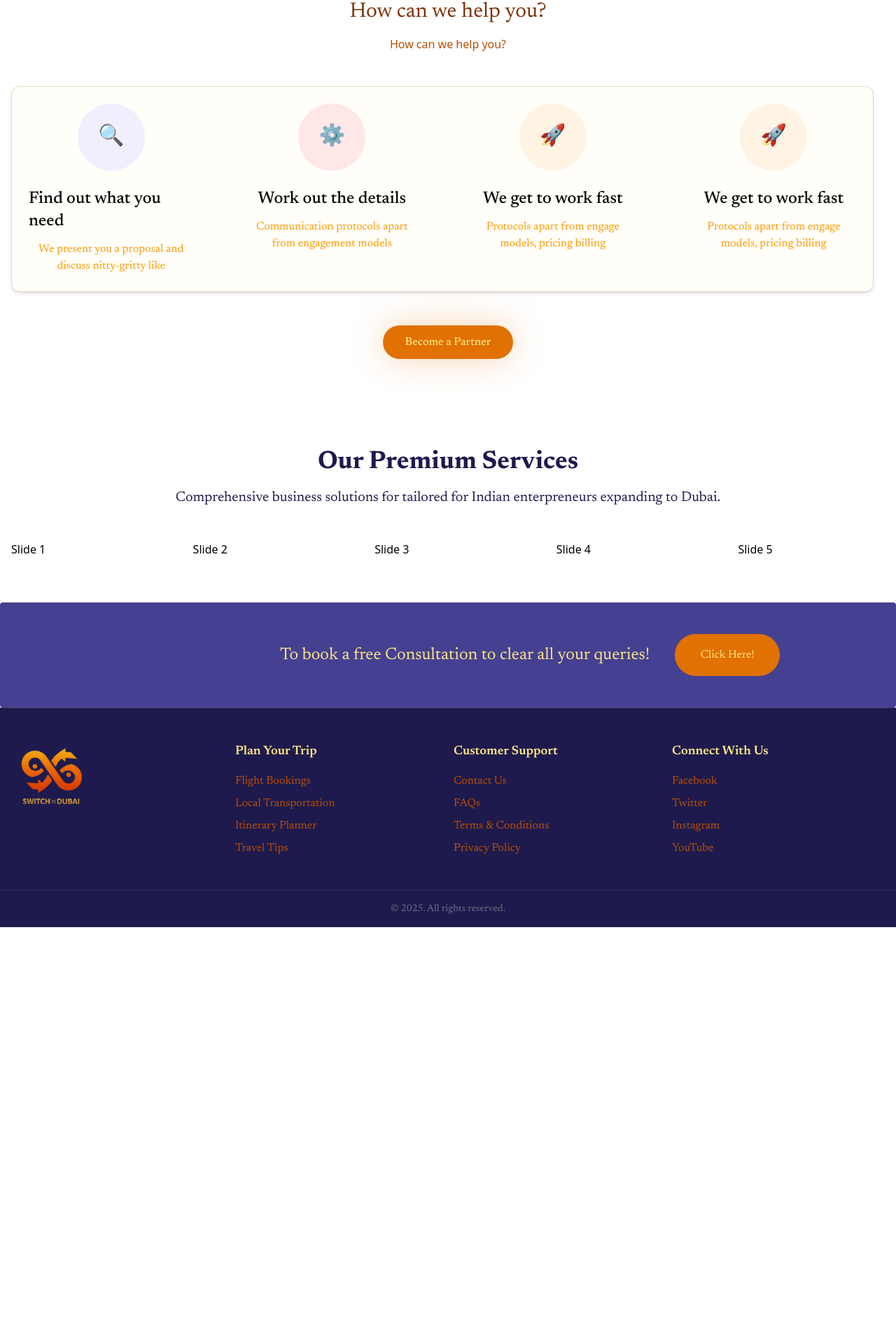
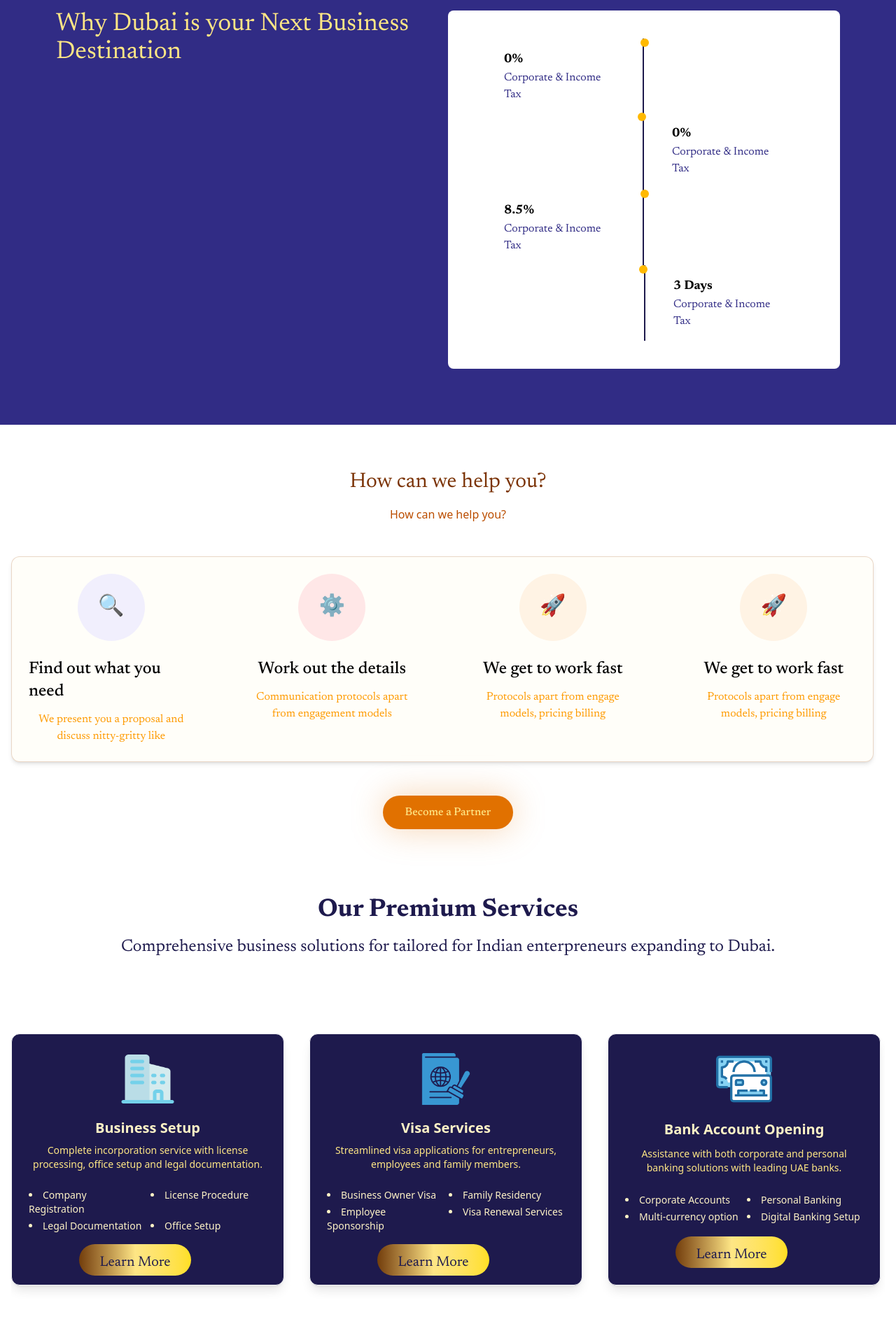
Before and after one commit to Saleemahmh/client, a React (Vite) app: page / in a window 1280 px wide. Shown: the part 1139-3054 px from the top of the page at 70% size. Before the commit the page ends 2464 px from the top, so only its background shows below. Built offline with nearby package versions, Linux system fonts and the light colour scheme.

Commit message:
Premium services implementation and Roadmap partial Implementation

```diff
--- a/src/components/Newsletter.jsx
+++ b/src/components/Newsletter.jsx
@@ -1,24 +1,32 @@
-import React from 'react';
-import { Link } from 'react-router-dom';
-import {motion} from "framer-motion";
+import React from "react";
+import { Link } from "react-router-dom";
+import { motion } from "framer-motion";
 
 const Newsletter = () => {
   return (
-    <div className='bg-indigo-900/90 flex items-center w-full md:h-[150px] h-[100px] rounded'>
-        <div className='flex items-center justify-center md:ml-100 m-3 text-amber-200 font-amarante'>
+    <section className="bg-indigo-900/90 grid grid-cols-1 md:grid-cols-3 ml-35 p-8 gap-10 max-w-7xl mx-auto w-[90%] my-20 md:h-[200px] rounded-xl">
+      <div className="flex flex-col items-center m-3 text-amber-200 font-amarante">
+        <h1 className="text-xl md:text-4xl font-bold w-[80%] text-center">
+          {" "}
+          Ready to make the switch?
+        </h1>
+      </div>
+      <div className="flex flex-col items-center m-3 text-amber-200 font-amarante">
+        <p className="text-sm md:text-2xl text-center">
+          {" "}
+          Tailored support for your success. Kick off your next chapter—book a meetup with us now.
+        </p>
+      </div>
+      <motion.button
+        className="flex justify-center h-[60px] md:w-[200px] w-[220px] m-9 cursor-pointer rounded-[50px] bg-indigo-950"
+        whileHover={{ scale: 1.1 }}
+        transition={{ type: "spring", stiffness: 400, damping: 10 }}
+      >
+        <Link className="text-xl text-bold font-amarante mt-4 bg-gradient-to-r from-yellow-200 via-amber-400 to-yellow-300 bg-clip-text text-transparent" to="/register">Schedule A Meetup!</Link>
+      </motion.button>
+    </section>
 
-            <h1 className='md:text-2xl'> To book a free Consultation to clear all your queries!</h1>
-            <motion.button
-                  className="h-[60px] md:w-[150px] w-[220px] m-1 cursor-pointer ml-9 rounded-[50px] bg-amber-600"
-                  whileHover={{ scale: 1.1 }}
-                  transition={{ type: "spring", stiffness: 400, damping: 10 }}
-                >
-                  <Link to="/register">Click Here!</Link>
-                </motion.button>
+  );
+};
 
-        </div>
-    </div>
-  )
-}
-
-export default Newsletter
+export default Newsletter;
--- a/src/components/PremiumServices.jsx
+++ b/src/components/PremiumServices.jsx
@@ -1,56 +1,161 @@
-import React from 'react';
-import { Swiper, SwiperSlide } from 'swiper/react';
+import React from "react";
+import { Link } from "react-router-dom";
+import {motion} from "framer-motion"
+import { BsChevronCompactLeft } from "react-icons/bs";
+import { BsChevronCompactRight } from "react-icons/bs";
+import { Swiper, SwiperSlide } from "swiper/react";
 
 // Import Swiper styles
-import 'swiper/css';
-import 'swiper/css/navigation';
+import "swiper/css";
+import "swiper/css/navigation";
+import { Navigation } from "swiper/modules";
+
+const premiumServices = [
+  {
+    serviceName: "Business Setup",
+    serviceIcon: "/src/assets/business.png",
+    serviceDesc:
+      "Complete incorporation service with license processing, office setup and legal documentation.",
+    services: [
+      "Company Registration",
+      "License Procedure",
+      "Legal Documentation",
+      "Office Setup",
+    ],
+  },
+  {
+    serviceName: "Visa Services",
+    serviceIcon: "/src/assets/visa1.png",
+    serviceDesc:
+      "Streamlined visa applications for entrepreneurs, employees and family members.",
+    services: [
+      "Business Owner Visa",
+      "Family Residency",
+      "Employee Sponsorship",
+      "Visa Renewal Services",
+    ],
+  },
+  {
+    serviceName: "Bank Account Opening",
+    serviceIcon: "/src/assets/bank.png",
+    serviceDesc:
+      "Assistance with both corporate and personal banking solutions with leading UAE banks.",
+    services: [
+      "Corporate Accounts",
+      "Personal Banking",
+      "Multi-currency option",
+      "Digital Banking Setup",
+    ],
+  },
+  {
+    serviceName: "Investment Packages",
+    serviceIcon: "/src/assets/investment.png",
+    serviceDesc:
+      "Tailored investment opportunities in Dubai's thriving property and business sectors.",
+    services: [
+      "Real Estate investments",
+      "Business Acquisition",
+      "Joint Ventures",
+      "Market Entry Strategy",
+    ],
+  },
+  {
+    serviceName: "Tax Advisory",
+    serviceIcon: "/src/assets/tax.png",
+    serviceDesc:
+      "Expert guidance on tax structuring and compliance to cross-border operations.",
+    services: [
+      "Tax Planning",
+      "Global Compliance",
+      "Reporting systems",
+      "Audit Support",
+    ],
+  },
+];
 
 const PremiumServices = () => {
 
+
   return (
-    <section className='py-16 px-4 max-w-7xl mx-auto'>
-        <div className='text-center mb-12 font-amarante text-indigo-950'>
-            <h2 className='text-3xl font-bold  md:text-4xl mb-4'>Our Premium Services</h2>
-            <p className="text-xl">Comprehensive business solutions for tailored for Indian enterpreneurs expanding to Dubai.</p>
+    <section className="px-4 py-8 max-w-7xl mx-auto">
+      <div className="text-center mb-12 font-amarante text-indigo-950">
+        <h2 className="text-3xl font-bold  md:text-4xl mb-4">
+          Our Premium Services
+        </h2>
+        <p className="text-xl lg:text-2xl">
+          Comprehensive business solutions for tailored for Indian enterpreneurs
+          expanding to Dubai.
+        </p>
       </div>
-        <div className='relative'>
+      <div className="w-[100%]">
         <Swiper
-        slidesPerView={1}
-        spaceBetween={10}
-        pagination={{
-          clickable: true,
+          spaceBetween={30}
+          navigation={{
+            nextEl: ".swiper-button-next-custom",
+            prevEl: ".swiper-button-prev-custom",
           }}
           breakpoints={{
-          640: {
-            slidesPerView: 2,
-            spaceBetween: 20,
+            0: {
+              slidesPerView: 1,
             },
             768: {
-            slidesPerView: 4,
-            spaceBetween: 40,
+              slidesPerView: 2,
             },
             1024: {
-            slidesPerView: 5,
-            spaceBetween: 50,
+              slidesPerView: 3,
             },
           }}
-        modules={[]}
-        className="mySwiper"
+          modules={[Navigation]}
+          className="min-h-[450px] w-full md:mb-12"
         >
-        <SwiperSlide>Slide 1</SwiperSlide>
-        <SwiperSlide>Slide 2</SwiperSlide>
-        <SwiperSlide>Slide 3</SwiperSlide>
-        <SwiperSlide>Slide 4</SwiperSlide>
-        <SwiperSlide>Slide 5</SwiperSlide>
-        <SwiperSlide>Slide 6</SwiperSlide>
-        <SwiperSlide>Slide 7</SwiperSlide>
-        <SwiperSlide>Slide 8</SwiperSlide>
-        <SwiperSlide>Slide 9</SwiperSlide>
+
+
+            {premiumServices.map((premiumService, index) => (
+              <SwiperSlide key={index}>
+                <div className="flex items-center justify-center pt-15 w-[390px] h-[420px]">
+                <div className="bg-indigo-950 text-amber-100 rounded-xl shadow-lg hover:shadow-2xl transition-all duration-300 p-6 h-full flex flex-col justify-between text-center border border-gray-100 shadow-[0_4px_30px_rgba(245,158,11,0.5)] hover:scale-105">
+                  <img
+                    src={premiumService.serviceIcon}
+                    alt={premiumService.serviceName}
+                    className="w-20 h-20 object-contain mx-auto mb-4"
+                  />
+                  <h3 className="text-xl font-semibold text-amber-100 mb-2">
+                    {premiumService.serviceName}
+                  </h3>
+                  <p className="text-amber-200 text-sm mb-4">
+                    {premiumService.serviceDesc}
+                  </p>
+                  <ul className="grid grid-cols-2 gap-x-2 gap-y-1 text-sm text-amber-100 mt-2 mb-4 text-left text-sm text-amber-100 list-disc list-inside">
+                    {premiumService.services.map((item, i) => (
+                      <li key={i}>{item}</li>
+                    ))}
+                  </ul>
+                  <motion.button
+        className="flex justify-center h-[45px] md:w-[160px] w-[220px] mx-18 cursor-pointer rounded-[50px] bg-gradient-to-r from-yellow-900 via-amber-200 to-yellow-300"
+        whileHover={{ scale: 1.1 }}
+        transition={{ type: "spring", stiffness: 400, damping: 10 }}
+      >
+        <Link className="text-xl text-bold font-amarante my-3 text-indigo-950" to="/register">Learn More</Link>
+      </motion.button>
+                </div>
+                </div>
+              </SwiperSlide>
+                  ))}
         </Swiper>
+
+
+{/*navigation button*/}
+          <div className="flex items-center justify-center gap-4 mt-8">
+            <button className="swiper-button-prev-custom w-12 h-12 border border-gray-200 rounded-xl flex items-center justify-center hover:bg-indigo-950 hover:text-amber-200 transition-all duration-200 cursor-pointer" >
+              <BsChevronCompactLeft className="size-6"></BsChevronCompactLeft>
+            </button>
+            <button className="swiper-button-next-custom w-12 h-12 border border-gray-200 rounded-xl flex items-center justify-center hover:bg-indigo-950 hover:text-amber-200 transition-all duration-200 cursor-pointer" >
+              <BsChevronCompactRight className="size-6"></BsChevronCompactRight>
+            </button>
           </div>
+          </div>
+    </section>
+  );
+};
 
-    </section>
-  )
-}
-
-export default PremiumServices
+export default PremiumServices;
--- /dev/null
+++ b/src/components/Roadmap.jsx
@@ -0,0 +1,37 @@
+import React from "react";
+
+const Roadmap = () => {
+  return (
+    <section className="grid grid-cols-1 lg:grid-cols-2 p-20 font-amarante bg-indigo-900 ">
+        <h1 className="text-2xl lg:text-4xl text-amber-200">Why Dubai is your Next Business Destination</h1>
+      {/*roadmap*/}
+      <div className="grid md:grid-cols-2 bg-white grid-rows-4 rounded-lg p-10">
+        <div className="col-start-1 row-start-1 px-10 py-4 border-l-2 md:border-l-0 md:border-r-2 border-indigo-950 relative">
+        <h1 className="font-bold text- text-lg">0%</h1>
+        <p className="text-indigo-900">Corporate & Income Tax</p>
+        <div className="size-3 bg-amber-400 rounded-full top-0 right-[-9px] absolute"></div>
+        </div>
+        <div className="md:col-start-2 row-start-2 px-10 py-4 border-l-2 md:m-[-2px] border-indigo-950 relative">
+        <h1 className="font-bold text- text-lg">0%</h1>
+        <p className="text-indigo-900">Corporate & Income Tax</p>
+        <div className="size-3 bg-amber-400 rounded-full top-0 left-[-9px] absolute"></div>
+        </div>
+        <div className="col-start-1 row-start-3 px-10 py-4 border-l-2 md:border-l-0 md:border-r-2 border-indigo-950 relative">
+        <h1 className="font-bold text- text-lg">8.5%</h1>
+        <p className="text-indigo-900">Corporate & Income Tax</p>
+        <div className="size-3 bg-amber-400 rounded-full top-0 right-[-9px] absolute"></div>
+        </div>
+        <div className="md:col-start-2 row-start-4 px-10 py-4 border-l-2 border-indigo-950 relative">
+        <h1 className="font-bold text- text-lg">3 Days</h1>
+        <p className="text-indigo-900">Corporate & Income Tax</p>
+        <div className="size-3 bg-amber-400 rounded-full top-0 left-[-9px] absolute"></div>
+        </div>
+      </div>
+
+      {/*card*/}
+      <div></div>
+    </section>
+  );
+};
+
+export default Roadmap;
--- a/src/pages/Home.jsx
+++ b/src/pages/Home.jsx
@@ -6,6 +6,7 @@ import { CiCalculator1 } from "react-icons/ci";
 import { Link } from 'react-router-dom';
 import Services from '../components/Services';
 import PremiumServices from '../components/PremiumServices';
+import Roadmap from '../components/Roadmap';
 const Home = () => {
   return (
     <div>
@@ -15,6 +16,7 @@ const Home = () => {
       </button>
             <Hero/>
             <Services/>
+            <Roadmap/>
             <Features/>
             <PremiumServices/>
           <Newsletter/>
```
Also changed, not shown: src/components/MegaNav.jsx (+4 -4 lines), src/data.js (+0 -62 lines). Lines whose indentation alone changed are shown as unchanged.
